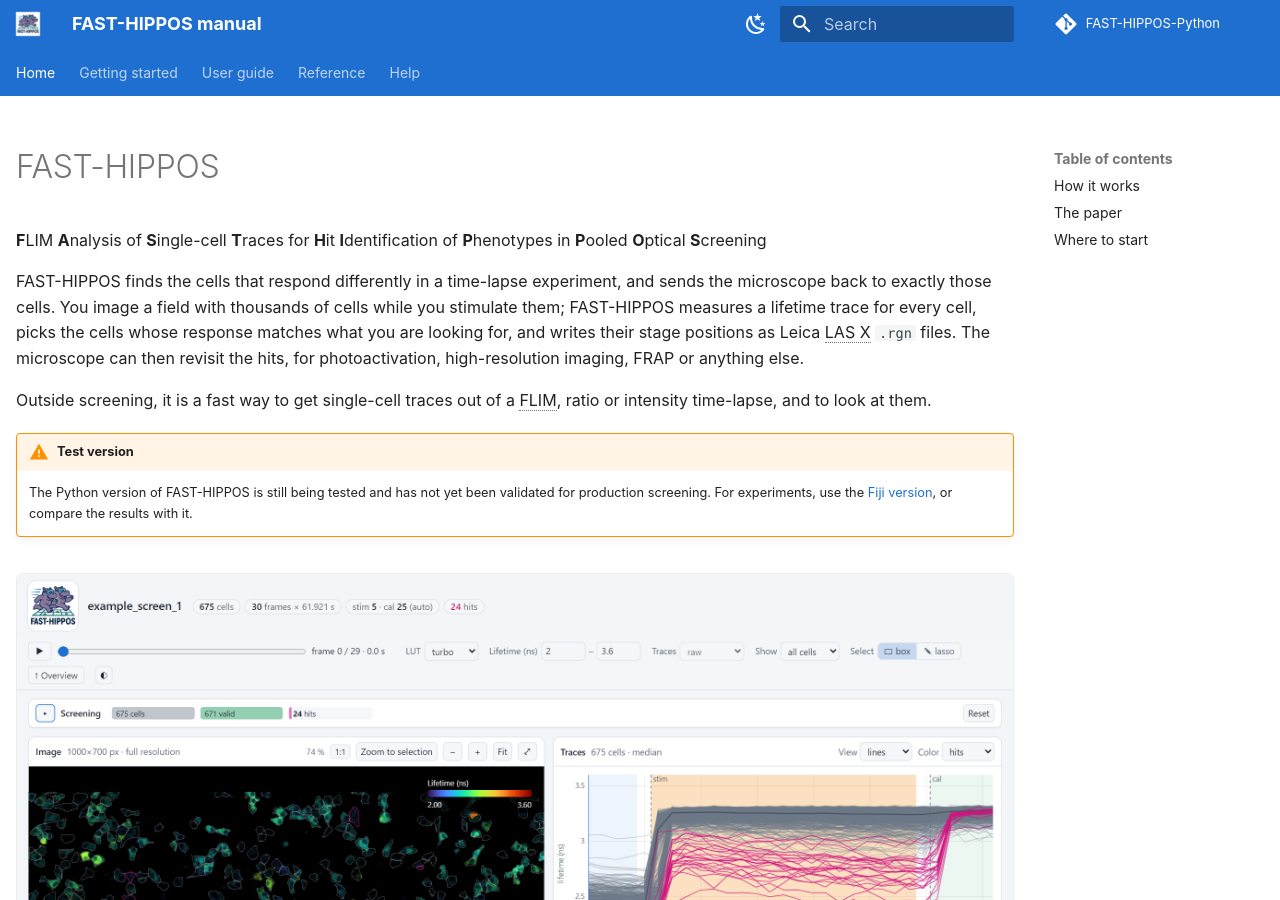
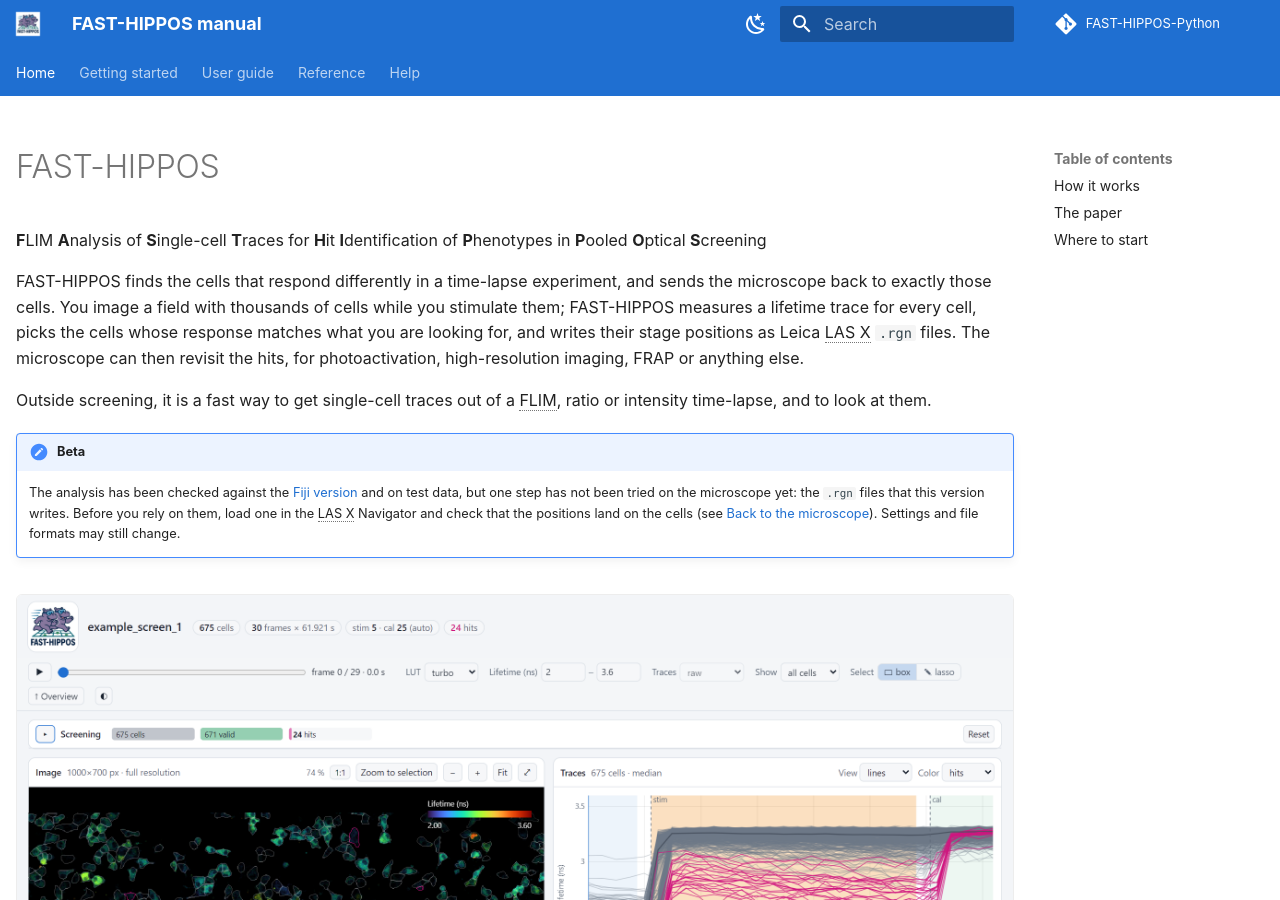
Before and after one commit to Jalink-lab/FAST-HIPPOS-Python, an MkDocs documentation site: the page built from manual/index.md, in a window 1280 px wide and 900 px high. Built offline with MkDocs 1.6.1 and Material for MkDocs 9.7.7, drawn with Linux system fonts in a browser that asks for light colours; comment, search, counter and statistics services are not loaded.

Commit message:
README and manual: 'beta' instead of 'unverified test version'; the remaining caution is the .rgn files on the microscope
Co-Authored-By: Claude Opus 5.5 <noreply@anthropic.com>

```diff
--- a/manual/index.md
+++ b/manual/index.md
@@ -17,10 +17,12 @@ high-resolution imaging, FRAP or anything else.
 Outside screening, it is a fast way to get single-cell traces out of a FLIM, ratio or intensity time-lapse, and to
 look at them.
 
-!!! warning "Test version"
-    The Python version of FAST-HIPPOS is still being tested and has not yet been validated for production
-    screening. For experiments, use the [Fiji version](https://imagej.net/plugins/fast-hippos), or compare the
-    results with it.
+!!! note "Beta"
+    The analysis has been checked against the [Fiji version](https://imagej.net/plugins/fast-hippos) and on test
+    data, but one step has not been tried on the microscope yet: the `.rgn` files that this version writes. Before
+    you rely on them, load one in the LAS X Navigator and check that the positions land on the cells (see
+    [Back to the microscope](guide/microscope.md#stage-coordinates-and-the-rgn-frame)). Settings and file formats
+    may still change.
 
 <figure markdown>
 ![The dashboard of an image](images/dashboard_views.png){ .shot }
```
Also changed, not shown: README.md (+7 -5 lines).
